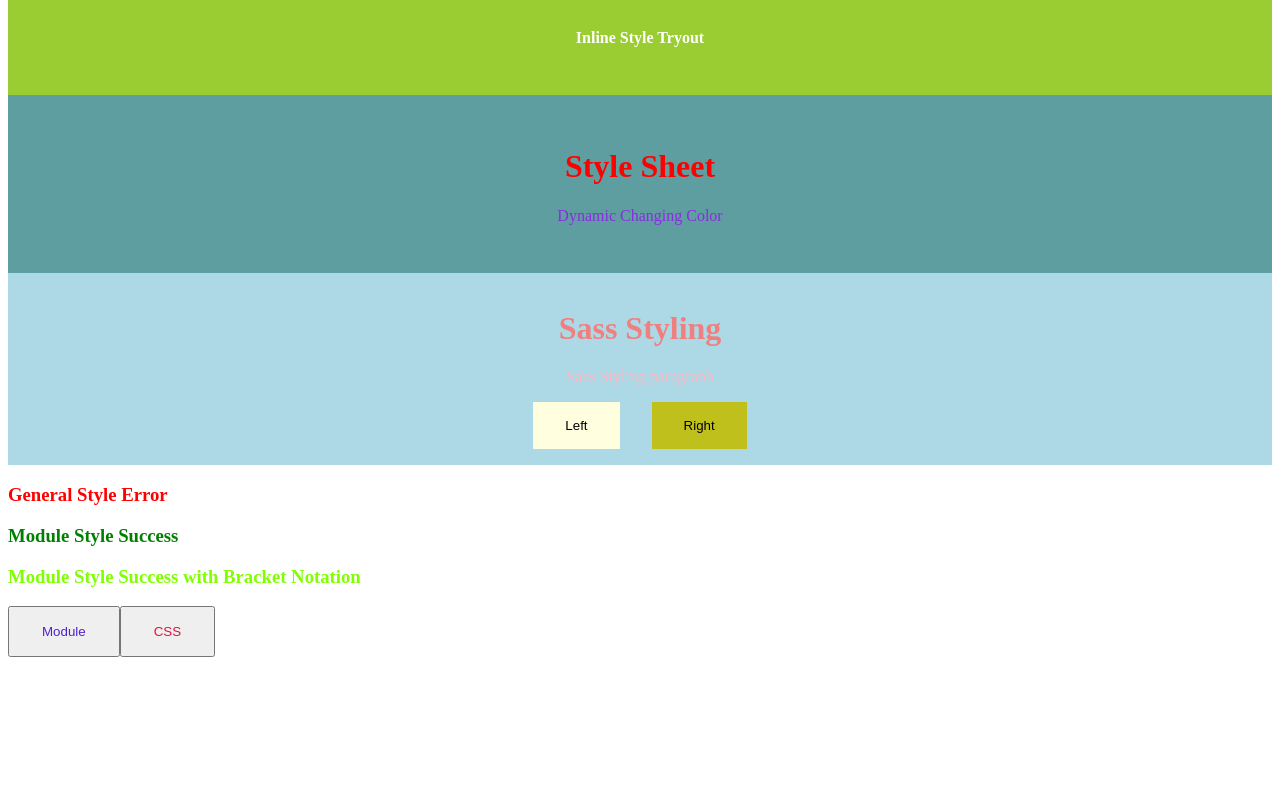
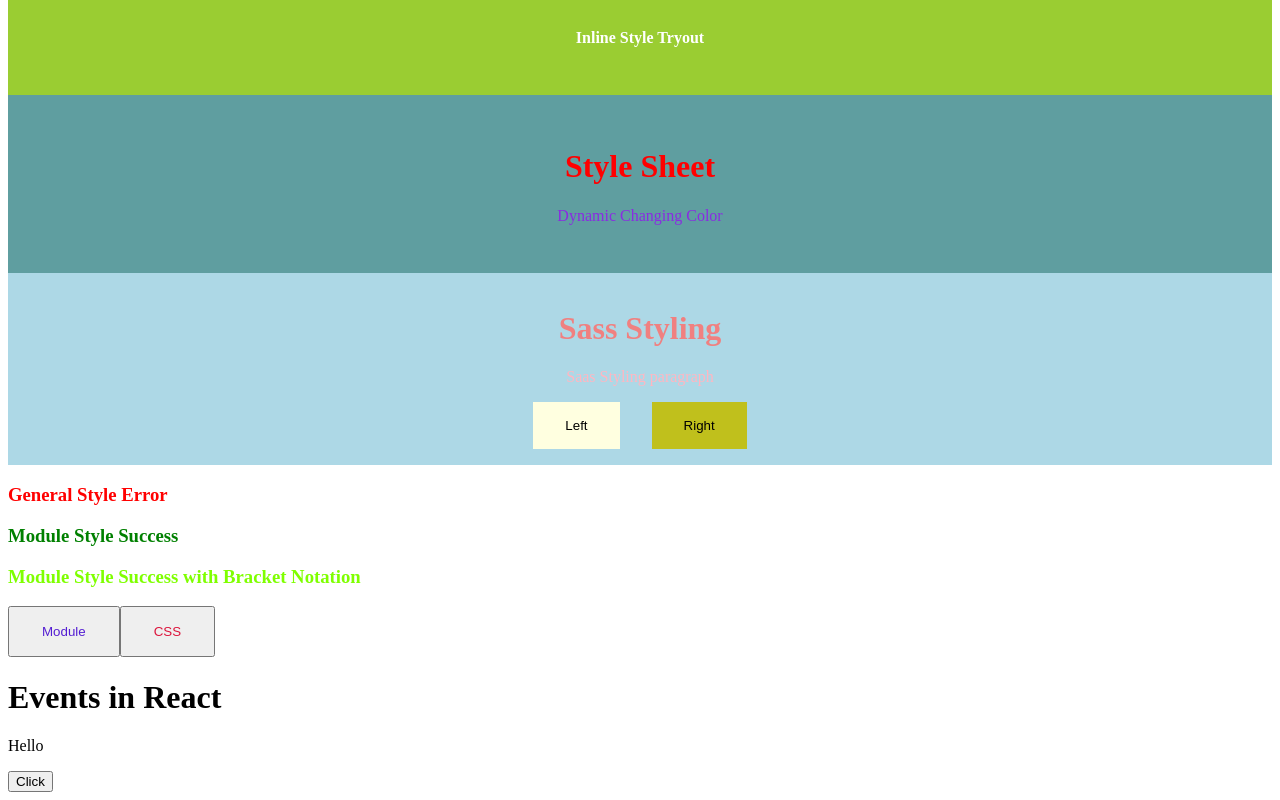
Before and after one commit to gurhanalan/React-Study-Notes-1, a React (Create React App) app: page / in a window 1280 px wide. Shown: the part 362-1162 px from the top of the page. Before the commit the page ends 1027 px from the top, so only its background shows below. Built offline with nearby package versions, Linux system fonts and the light colour scheme.

Commit message:
Add Event Binds

```diff
--- a/src/App.js
+++ b/src/App.js
@@ -7,6 +7,7 @@ import SassyStyle from "./components/Sassy/SassyStyle";
 import "./app.css";
 import styles from "./app.module.css";
 import ModuleBtn from "./components/moduleCss/ModuleBtn";
+import EventBind from "./components/eventBinding/EventBind";
 
 function App() {
     return (
@@ -26,6 +27,9 @@ function App() {
 
             <ModuleBtn btnClass="primary" btnName="Module" />
             <ModuleBtn btnClass="secondary" btnName="CSS" />
+
+            <h1>Events in React</h1>
+            <EventBind />
         </div>
     );
 }
--- /dev/null
+++ b/src/components/eventBinding/EventBind.js
@@ -0,0 +1,35 @@
+import React, { Component } from "react";
+
+class EventBind extends Component {
+    constructor(props) {
+        super(props);
+        this.state = {
+            message: "Hello",
+        };
+
+        this.handleClick = this.handleClick.bind(this);
+    }
+    handleClick() {
+        this.setState({ message: "Goodbye!" });
+        console.log("this: ", this);
+    }
+
+    handleClick2 = () => {
+        this.setState({ message: "Goodbye!" });
+        console.log("this: ", this);
+    };
+
+    render() {
+        return (
+            <div>
+                <p>{this.state.message}</p>
+                {/* <button onClick={this.handleClick.bind(this)}>Click</button> */}
+                {/* <button onClick={() => this.handleClick()}>Click</button> */}
+                {/* <button onClick={this.handleClick}>Click</button> */}
+                <button onClick={this.handleClick2}>Click</button>
+            </div>
+        );
+    }
+}
+
+export default EventBind;
```
